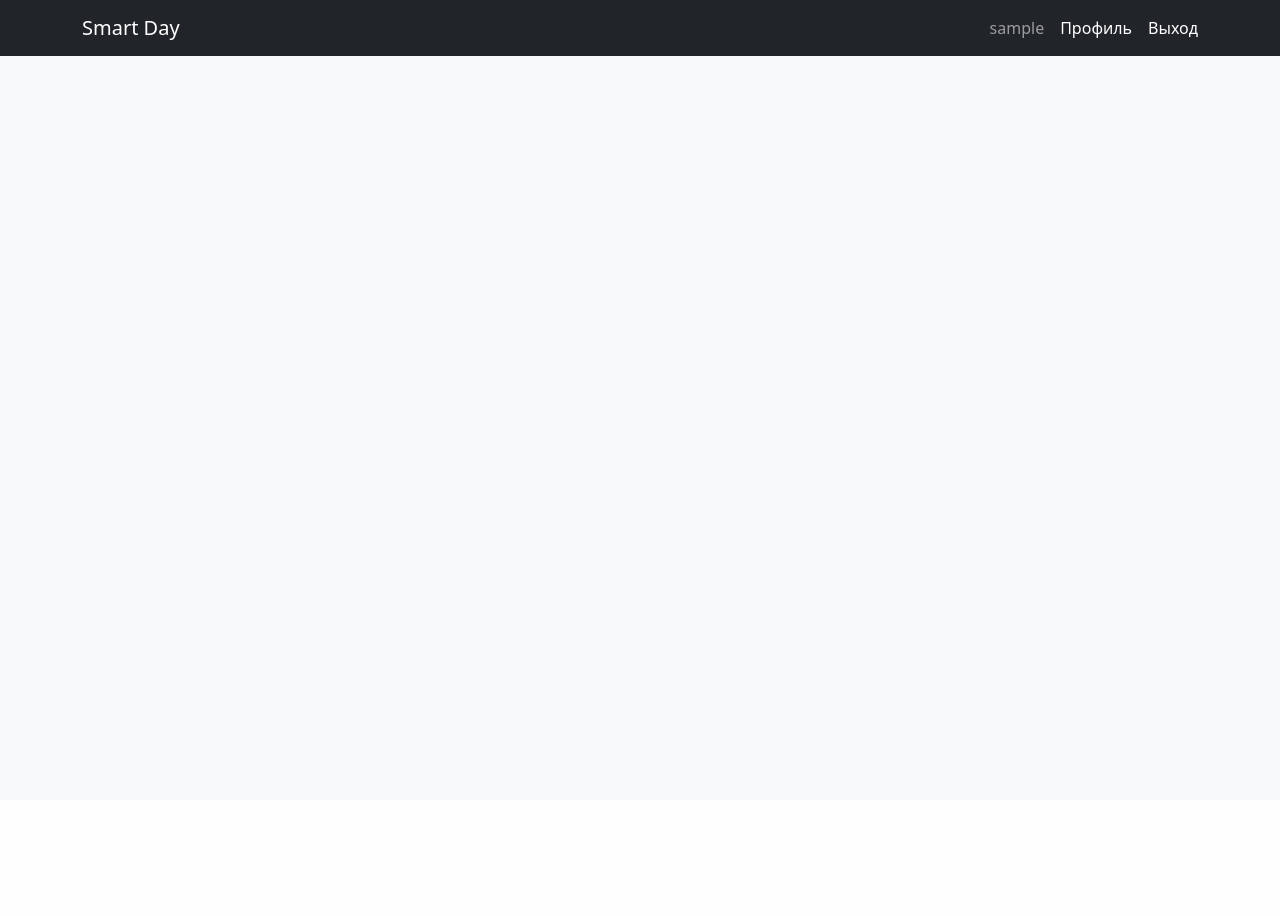
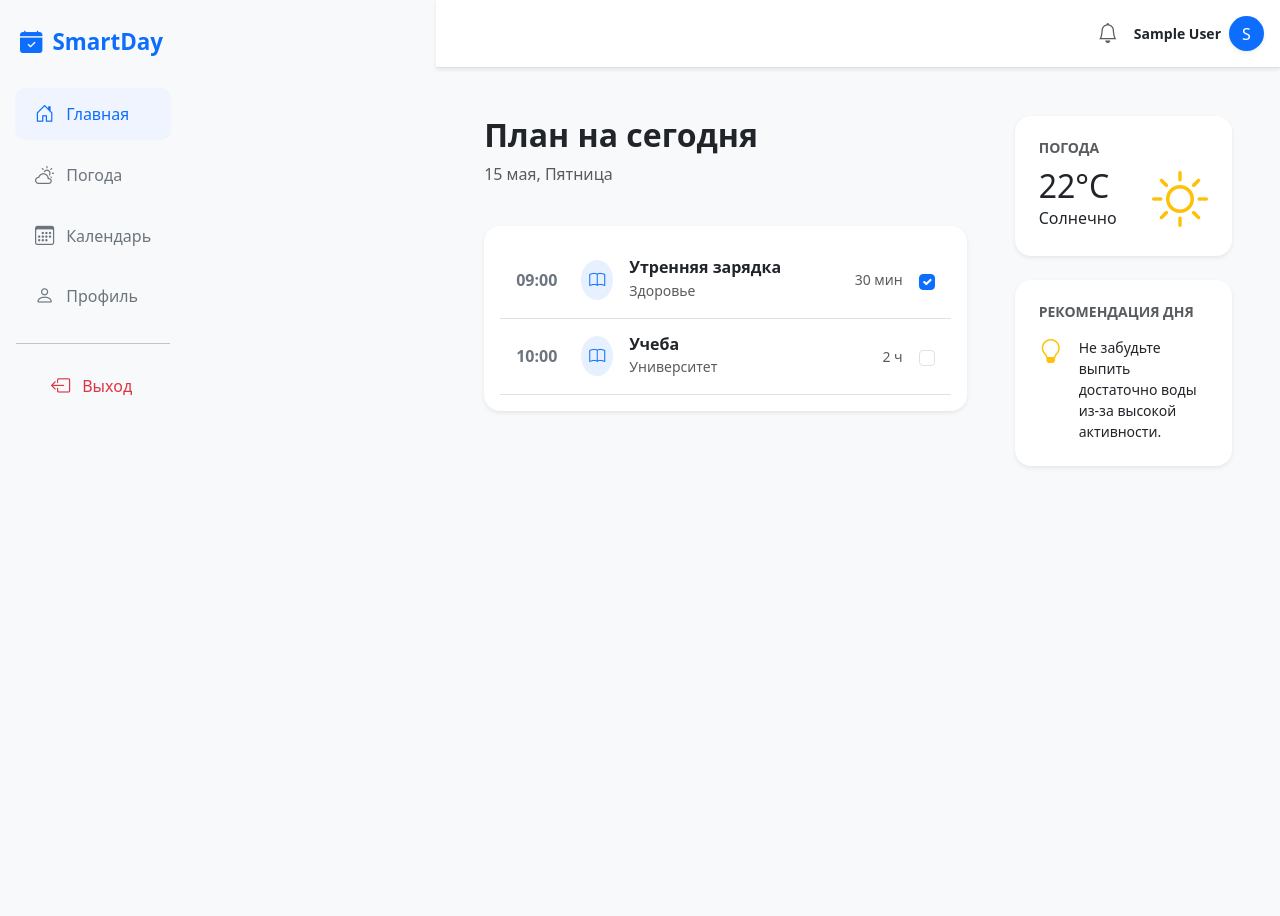
Before and after one commit to Jlanceth/SmartDay, a Django app: page / in a window 1280 px wide. Before the commit the page ends 56 px from the top, so only its background shows below. Run offline with Django 4.2, Linux system fonts and the light colour scheme; the visitor is signed in with stand-in values (Sample User, id 1); some libraries are stand-ins or nearby versions.

Commit message:
update base

```diff
--- a/smart_day/recommendations/urls.py
+++ b/smart_day/recommendations/urls.py
@@ -1,9 +1,9 @@
 from django.urls import path
 from . import views
 
-app_name = 'events'
+app_name = 'recommendations'
 
 urlpatterns = [
-    path('', views.dashboard_view, name='dashboard'),
+    path('', views.index_view, name='index'),
 
 ]
--- a/smart_day/recommendations/views.py
+++ b/smart_day/recommendations/views.py
@@ -1,4 +1,20 @@
 from django.shortcuts import render
+from django.contrib.auth.decorators import login_required
+from datetime import date
+# Импортируй свои модели задач
 
-def dashboard_view(request):
-    return render(request, 'recommendations/dashboard.html')
+@login_required
+def index_view(request):
+    # Здесь будет логика получения задач из базы
+    tasks = [
+        {'time': '09:00', 'title': 'Утренняя зарядка', 'category': 'Здоровье', 'duration': '30 мин', 'done': True},
+        {'time': '10:00', 'title': 'Учеба', 'category': 'Университет', 'duration': '2 ч', 'done': False},
+        # В реальном проекте это будет Task.objects.filter(user=request.user)
+    ]
+
+    context = {
+        'today': date.today(),
+        'tasks': tasks,
+        'weather': {'temp': 22, 'condition': 'Солнечно', 'city': 'Пермь'}, # Пример данных
+    }
+    return render(request, 'main/index.html', context)
--- a/smart_day/smart_day/settings.py
+++ b/smart_day/smart_day/settings.py
@@ -113,6 +113,10 @@ AUTH_PASSWORD_VALIDATORS = [
     },
 ]
 
+LOGIN_URL = 'users:login'       # Перенаправлять сюда, если нужен логин
+LOGIN_REDIRECT_URL = 'recommendations:index'  # Куда после входа
+LOGOUT_REDIRECT_URL = 'users:login'  # Куда после выхода
+
 
 # Internationalization
 # https://docs.djangoproject.com/en/4.2/topics/i18n/
--- a/smart_day/templates/base.html
+++ b/smart_day/templates/base.html
@@ -1,87 +1,138 @@
 <!DOCTYPE html>
 <html lang="ru">
-
 <head>
-
     <meta charset="UTF-8">
-
-    <meta name="viewport"
-          content="width=device-width, initial-scale=1.0">
-
-    <title>
-        Smart Day
-    </title>
+    <meta name="viewport" content="width=device-width, initial-scale=1.0">
+    <title>Smart Day</title>
 
     {% load django_bootstrap5 %}
-
     {% bootstrap_css %}
     {% bootstrap_javascript %}
 
+    <link rel="stylesheet" href="https://cdn.jsdelivr.net/npm/bootstrap-icons@1.11.1/font/bootstrap-icons.css">
+
+    <style>
+        body {
+            min-height: 100vh;
+            display: flex;
+            background-color: #f8f9fa;
+        }
+        #sidebar {
+            width: 250px;
+            min-height: 100vh;
+            background-color: #fff;
+            border-right: 1px solid #e0e0e0;
+            position: fixed;
+            display: flex;
+            flex-direction: column;
+        }
+        .nav-link {
+            color: #6c757d;
+            padding: 12px 20px;
+            font-weight: 500;
+            border-radius: 10px;
+            margin: 4px 15px;
+            display: flex;
+            align-items: center;
+        }
+        .nav-link:hover, .nav-link.active {
+            background-color: #f0f4ff;
+            color: #0d6efd;
+        }
+        .nav-link i {
+            margin-right: 12px;
+            font-size: 1.2rem;
+        }
+        .main-content {
+            margin-left: 250px; /* Отступ на ширину сайдбара */
+            width: 100%;
+        }
+        .logo-area {
+            padding: 25px 20px;
+            font-weight: bold;
+            font-size: 1.4rem;
+            color: #0d6efd;
+            display: flex;
+            align-items: center;
+        }
+        .logo-area i { margin-right: 10px; }
+
+        /* Стили для мобильной версии, если нужно */
+        @media (max-width: 768px) {
+            #sidebar { width: 70px; }
+            #sidebar span, .logo-area span { display: none; }
+            .main-content { margin-left: 70px; }
+        }
+    </style>
 </head>
+<body>
 
-<body class="bg-light">
+    <div id="sidebar shadow-sm">
+        <div class="logo-area">
+            <i class="bi bi-calendar-check-fill"></i>
+            <span>SmartDay</span>
+        </div>
 
-<nav class="navbar navbar-expand-lg navbar-dark bg-dark">
-
-    <div class="container">
-
-        <a class="navbar-brand" href="/">
-            Smart Day
+        <nav class="nav flex-column mb-auto">
+            <a href="{% url 'recommendations:index' %}" class="nav-link {% if request.resolver_match.view_name == 'recommendations:index' %}active{% endif %}">
+                <i class="bi bi-house-door"></i> <span>Главная</span>
             </a>
 
-        <div class="d-flex align-items-center">
-
-            {% if request.user.is_authenticated %}
-
-                <span class="navbar-text me-3">
-                    {{ request.user.username }}
-                </span>
-
-                <a
-                    href="{% url 'users:profile' %}"
-                    class="nav-link me-3 text-white"
-                >
-                    Профиль
+            <a href="{% url 'weather:current' %}" class="nav-link {% if 'weather' in request.path %}active{% endif %}">
+                <i class="bi bi-cloud-sun"></i> <span>Погода</span>
             </a>
 
-                <a
-                    href="{% url 'users:logout' %}"
-                    class="nav-link text-white"
-                >
-                    Выход
+            <a href="{% url 'tasks_calendar:list' %}" class="nav-link {% if 'tasks' in request.path %}active{% endif %}">
+                <i class="bi bi-calendar3"></i> <span>Календарь</span>
             </a>
 
+            <a href="{% url 'users:profile' %}" class="nav-link {% if 'profile' in request.path %}active{% endif %}">
+                <i class="bi bi-person"></i> <span>Профиль</span>
+            </a>
+        </nav>
+
+        <hr class="mx-3">
+
+        <div class="pb-4">
+            {% if request.user.is_authenticated %}
+                <form action="{% url 'users:logout' %}" method="post" class="px-3">
+                    {% csrf_token %}
+                    <button type="submit" class="btn btn-light w-100 text-start text-danger nav-link border-0">
+                        <i class="bi bi-box-arrow-left"></i> <span>Выход</span>
+                    </button>
+                </form>
             {% else %}
-
-                <a
-                    href="{% url 'users:login' %}"
-                    class="nav-link me-3 text-white"
-                >
-                    Вход
+                <a href="{% url 'users:login' %}" class="nav-link text-primary">
+                    <i class="bi bi-box-arrow-in-right"></i> <span>Вход</span>
                 </a>
-
-                <a
-                    href="{% url 'users:register' %}"
-                    class="nav-link text-white"
-                >
-                    Регистрация
-                </a>
-
             {% endif %}
-
+        </div>
     </div>
 
+    <main class="main-content">
+        <header class="bg-white border-bottom p-3 d-flex justify-content-end align-items-center shadow-sm">
+            <div class="me-3">
+                <i class="bi bi-bell fs-5 text-muted" style="cursor: pointer;"></i>
             </div>
 
-</nav>
+            <a href="{% url 'users:profile' %}" class="d-flex align-items-center text-decoration-none">
+                <span class="me-2 fw-bold small text-dark">
+                    {{ request.user.get_full_name|default:request.user.username }}
+                </span>
+                <div class="bg-primary rounded-circle text-white d-flex align-items-center justify-content-center shadow-sm"
+                    style="width: 35px; height: 35px; transition: transform 0.2s;"
+                    onmouseover="this.style.transform='scale(1.1)'"
+                    onmouseout="this.style.transform='scale(1)'">
+                    {{ request.user.username|slice:":1"|upper }}
+                </div>
+            </a>
+        </header>
 
-
-<div class="container mt-4">
-
+        <div class="container-fluid p-4">
             {% block content %}
             {% endblock %}
-
         </div>
+    </main>
 
 </body>
 </html>
--- /dev/null
+++ b/smart_day/templates/main/index.html
@@ -0,0 +1,58 @@
+{% extends "base.html" %}
+
+{% block content %}
+<div class="container-fluid bg-light min-vh-100">
+    <div class="row">
+        <div class="col-lg-8 p-4">
+            <div class="d-flex justify-content-between align-items-center mb-4">
+                <div>
+                    <h2 class="fw-bold">План на сегодня</h2>
+                    <p class="text-muted">{{ today|date:"d E, l" }}</p>
+                </div>
+            </div>
+
+            <div class="card shadow-sm border-0 rounded-4 p-3">
+                {% for task in tasks %}
+                <div class="d-flex align-items-center justify-content-between p-3 border-bottom last-child-border-0">
+                    <div class="d-flex align-items-center">
+                        <span class="me-4 fw-bold text-secondary">{{ task.time }}</span>
+                        <div class="rounded-circle bg-primary bg-opacity-10 p-2 me-3">
+                            <i class="bi bi-book text-primary"></i>
+                        </div>
+                        <div>
+                            <h6 class="mb-0 fw-bold">{{ task.title }}</h6>
+                            <small class="text-muted">{{ task.category }}</small>
+                        </div>
+                    </div>
+                    <div class="d-flex align-items-center">
+                        <span class="text-muted me-3 small">{{ task.duration }}</span>
+                        <input type="checkbox" class="form-check-input" {% if task.done %}checked{% endif %}>
+                    </div>
+                </div>
+                {% endfor %}
+            </div>
+        </div>
+
+        <div class="col-lg-4 p-4">
+            <div class="card shadow-sm border-0 rounded-4 p-4 mb-4">
+                <h6 class="text-muted small text-uppercase fw-bold">Погода</h6>
+                <div class="d-flex align-items-center justify-content-between">
+                    <div>
+                        <h2 class="mb-0">22°C</h2>
+                        <p class="mb-0">Солнечно</p>
+                    </div>
+                    <i class="bi bi-sun text-warning display-4"></i>
+                </div>
+            </div>
+
+            <div class="card shadow-sm border-0 rounded-4 p-4 mb-4 bg-white">
+                <h6 class="text-muted small text-uppercase fw-bold">Рекомендация дня</h6>
+                <div class="d-flex mt-2">
+                    <i class="bi bi-lightbulb text-warning me-3 h4"></i>
+                    <p class="small mb-0">Не забудьте выпить достаточно воды из-за высокой активности.</p>
+                </div>
+            </div>
+        </div>
+    </div>
+</div>
+{% endblock %}
--- a/smart_day/templates/recommendations/dashboard.html
+++ /dev/null
@@ -1,214 +0,0 @@
-{% extends "base.html" %}
-{% load django_bootstrap5 %}
-{% load static %}
-<!DOCTYPE html>
-<html lang="ru">
-<head>
-    <meta charset="UTF-8">
-    <meta name="viewport" content="width=device-width, initial-scale=1.0">
-    <title>Smart day</title>
-
-    <link
-        href="https://cdn.jsdelivr.net/npm/bootstrap@5.3.3/dist/css/bootstrap.min.css"
-        rel="stylesheet"
-    >
-
-    <style>
-        body {
-            background-color: #f4f7fb;
-            font-family: Arial, sans-serif;
-        }
-
-        .navbar {
-            background-color: #1f3b5b;
-        }
-
-        .navbar-brand,
-        .nav-link,
-        .navbar-text {
-            color: white !important;
-        }
-
-        .hero-card {
-            background: white;
-            border-radius: 16px;
-            padding: 30px;
-            box-shadow: 0 4px 12px rgba(0, 0, 0, 0.08);
-            margin-bottom: 25px;
-        }
-
-        .weather-card,
-        .event-card,
-        .recommendation-card {
-            background: white;
-            border-radius: 14px;
-            padding: 20px;
-            box-shadow: 0 2px 10px rgba(0, 0, 0, 0.06);
-            height: 100%;
-        }
-
-        .section-title {
-            font-size: 22px;
-            font-weight: 600;
-            margin-bottom: 15px;
-            color: #1f3b5b;
-        }
-
-        .recommendation-text {
-            font-size: 17px;
-            line-height: 1.6;
-        }
-
-        .weather-value {
-            font-size: 28px;
-            font-weight: bold;
-        }
-
-        .event-time {
-            font-weight: 600;
-            color: #1f3b5b;
-        }
-
-        .badge-custom {
-            background-color: #d9e8ff;
-            color: #1f3b5b;
-            padding: 6px 12px;
-            border-radius: 8px;
-            font-size: 14px;
-        }
-    </style>
-</head>
-<body>
-
-<nav class="navbar navbar-expand-lg">
-    <div class="container">
-
-        <a class="navbar-brand" href="/">
-            Smart Day
-        </a>
-
-        <div class="d-flex align-items-center">
-
-            {% if request.user.is_authenticated %}
-
-                <span class="navbar-text me-3">
-                    {{ request.user.username }}
-                </span>
-
-                <a
-                    href="{% url 'users:profile' %}"
-                    class="nav-link me-3"
-                >
-                    Профиль
-                </a>
-
-                <a
-                    href="{% url 'users:logout' %}"
-                    class="nav-link"
-                >
-                    Выход
-                </a>
-
-            {% else %}
-
-                <a
-                    href="{% url 'users:login' %}"
-                    class="nav-link me-3"
-                >
-                    Вход
-                </a>
-
-                <a
-                    href="{% url 'users:register' %}"
-                    class="nav-link"
-                >
-                    Регистрация
-                </a>
-
-            {% endif %}
-
-        </div>
-
-    </div>
-</nav>
-
-<div class="container mt-5">
-
-    <div class="hero-card">
-        <h1 class="mb-3">Доброе утро ☀️</h1>
-
-        <p class="recommendation-text">
-            У вас встреча с коллегой в 15:00.
-            На улице ожидается дождь, температура 18°C,
-            высокая влажность и слабый ветер.
-            Рекомендуется взять с собой зонт и лёгкую куртку.
-        </p>
-    </div>
-
-    <div class="row g-4">
-
-        <div class="col-lg-4">
-            <div class="weather-card">
-                <h3 class="section-title">Погодные условия</h3>
-
-                <div class="weather-value mb-3">
-                    18°C
-                </div>
-
-                <p>
-                    Состояние: Дождь
-                </p>
-
-                <p>
-                    Влажность: 78%
-                </p>
-
-                <p>
-                    Скорость ветра: 4 м/с
-                </p>
-
-                <p>
-                    K-индекс: 7
-                </p>
-            </div>
-        </div>
-
-        <div class="col-lg-4">
-            <div class="event-card">
-                <h3 class="section-title">Ближайшее событие</h3>
-
-                <p class="event-time">
-                    15:00 – 16:30
-                </p>
-
-                <h5>
-                    Встреча с коллегой
-                </h5>
-
-                <p>
-                    Место: Бизнес-центр
-                </p>
-
-                <span class="badge-custom">
-                    В помещении
-                </span>
-            </div>
-        </div>
-
-        <div class="col-lg-4">
-            <div class="recommendation-card">
-                <h3 class="section-title">Рекомендации</h3>
-
-                <ul>
-                    <li>Возьмите зонт</li>
-                    <li>Рекомендуется лёгкая куртка</li>
-                    <li>Из-за высокого K-индекса желательно снизить физическую нагрузку</li>
-                </ul>
-            </div>
-        </div>
-
-    </div>
-</div>
-
-</body>
-</html>
--- a/smart_day/templates/users/login.html
+++ b/smart_day/templates/users/login.html
@@ -3,7 +3,7 @@
 
 {% block content %}
 
-<div class="row justify-content-center">
+<div class="row justify-content-start pt-2">
 
     <div class="col-md-5">
 
@@ -27,7 +27,7 @@
                     <div class="d-flex justify-content-between align-items-center mt-3">
                         {% bootstrap_button "Войти" button_type="submit" button_class="btn-primary" %}
 
-                        <a href="{% url 'users:register' %}" class="btn btn-outline-secondary">
+                        <a href="{% url 'users:register' %}" class="btn btn-outline-primary">
                             Регистрация
                         </a>
                     </div>
--- a/smart_day/templates/users/password_change.html
+++ b/smart_day/templates/users/password_change.html
@@ -3,10 +3,10 @@
 
 {% block content %}
 <div class="container py-5">
-    <div class="row justify-content-center">
+    <div class="row justify-content-start pt-2">
         <div class="col-md-6">
             <div class="card shadow">
-                <div class="card-header bg-dark text-white">
+                <div class="card-header bg-primary text-white">
                     <h4 class="mb-0">Смена пароля</h4>
                 </div>
                 <div class="card-body p-4">
@@ -14,7 +14,7 @@
                         {% csrf_token %}
                         {% bootstrap_form form %}
                         <div class="d-grid gap-2 mt-4">
-                            {% bootstrap_button "Обновить пароль" button_type="submit" button_class="btn-dark" %}
+                            {% bootstrap_button "Обновить пароль" button_type="submit" button_class="btn-primary" %}
                             <a href="{% url 'users:settings' %}" class="btn btn-outline-secondary">Отмена</a>
                         </div>
                     </form>
--- a/smart_day/templates/users/register.html
+++ b/smart_day/templates/users/register.html
@@ -2,7 +2,7 @@
 {% load django_bootstrap5 %}
 
 {% block content %}
-<div class="row justify-content-center">
+<div class="row justify-content-start pt-2">
     <div class="col-md-5">
         <div class="card shadow-sm">
             <div class="card-header">
@@ -14,7 +14,7 @@
                     {% bootstrap_form form %}
 
                     <div class="d-flex justify-content-between align-items-center mt-3">
-                        {% bootstrap_button "Зарегистрироваться" button_type="submit" button_class="btn-outline-dark" %}
+                        {% bootstrap_button "Зарегистрироваться" button_type="submit" button_class="btn-outline-primary" %}
                     </div>
                 </form>
             </div>
```
Also changed, not shown: requirements.txt (added, +27 -0 lines), smart_day/templates/users/profile.html (+10 -10 lines), smart_day/templates/users/settings.html (+8 -8 lines). Lines whose indentation alone changed are shown as unchanged.
